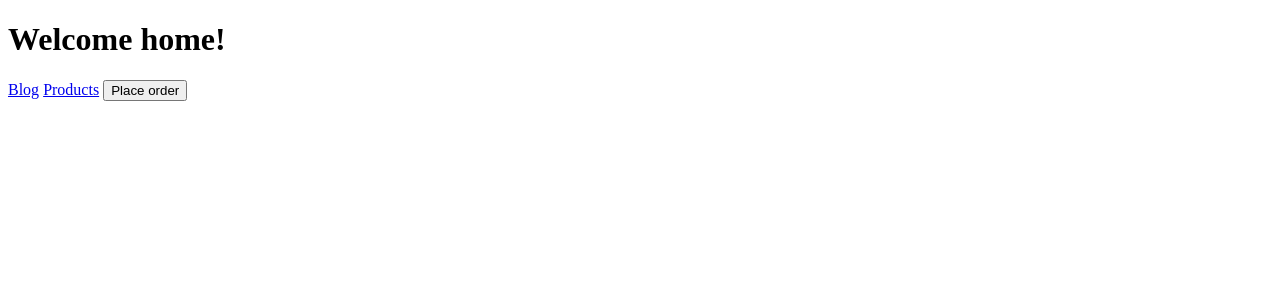
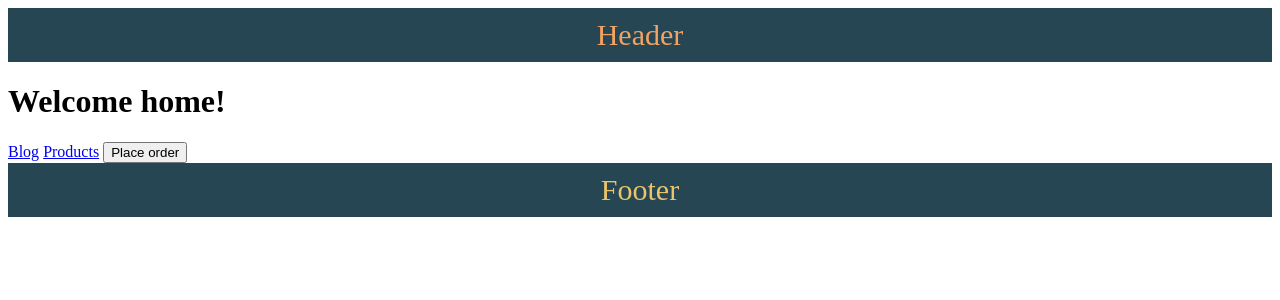
Before and after one commit to starbuckschair/test-sveltekit, a SvelteKit app in the folder hello-world/: page / in a window 1280 px wide. Shown: the top 300 px of the page. Built offline with nearby package versions, Linux system fonts and the light colour scheme.

Commit message:
Route Layout

```diff
--- /dev/null
+++ b/hello-world/src/params/integer.js
@@ -0,0 +1,3 @@
+export function match(param) {
+    return /^\d+$/.test(param);
+}
--- /dev/null
+++ b/hello-world/src/routes/+layout.svelte
@@ -0,0 +1,22 @@
+<header class="layout-header">Header</header>
+<slot />
+<footer class="layout-footer">Footer</footer>
+
+
+<style>
+    .layout-header {
+        background-color: #264653;
+        color: #f4a261;
+        font-size: 30px;
+        text-align: center;
+        padding: 10px;
+    }
+
+    .layout-footer {
+        background-color: #264653;
+        color: #e9c46a;
+        font-size: 30px;
+        text-align: center;
+        padding: 10px;
+    }
+</style>
--- /dev/null
+++ b/hello-world/src/routes/products/+layout.svelte
@@ -0,0 +1,2 @@
+<slot />
+<h3>Feaured products</h3>
```
Also changed, not shown: hello-world/src/routes/products/[productId=integer]/+page.svelte (renamed from hello-world/src/routes/products/[productId]/+page.svelte), hello-world/src/routes/products/[productId=integer]/reviews/[reviewId]/+page.svelte (renamed from hello-world/src/routes/products/[productId]/reviews/[reviewId]/+page.svelte).
